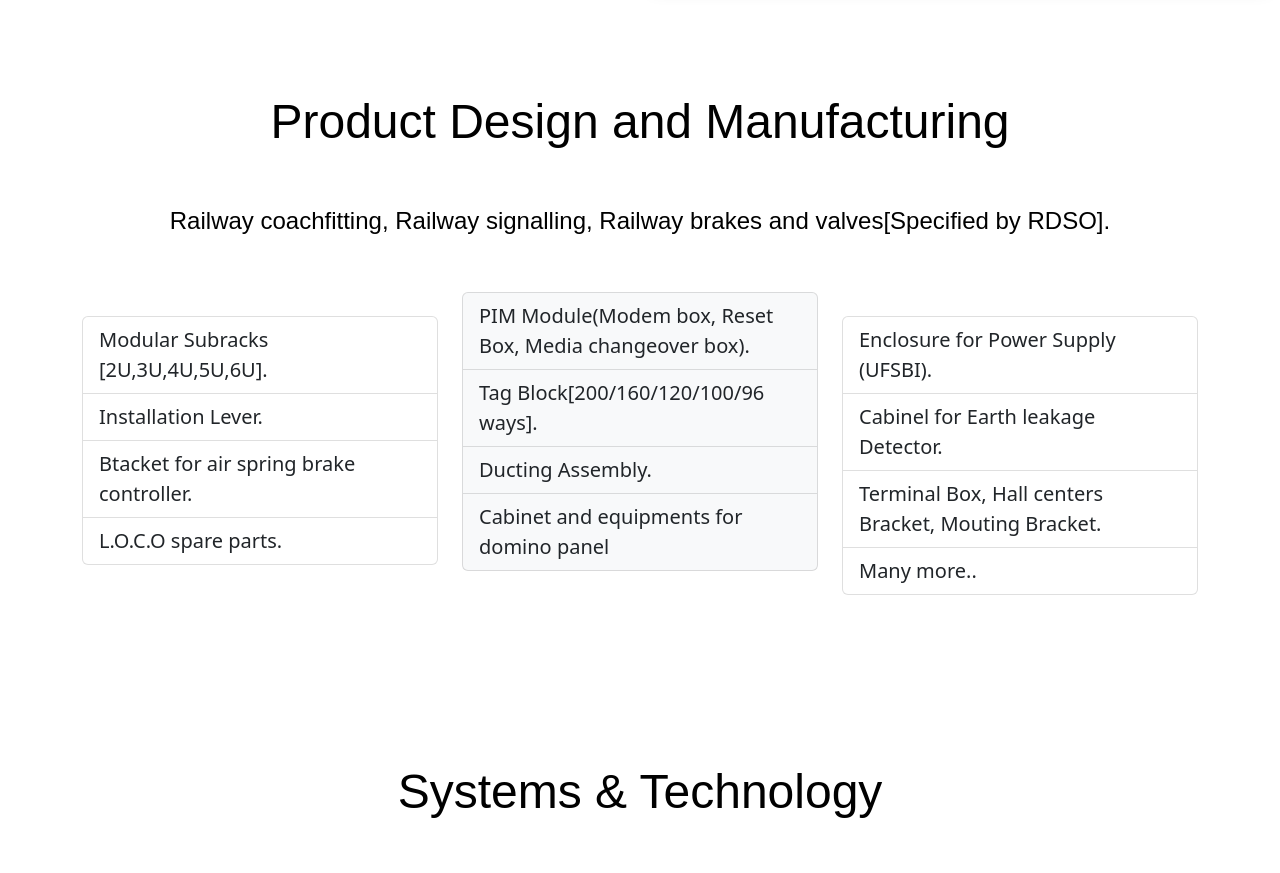
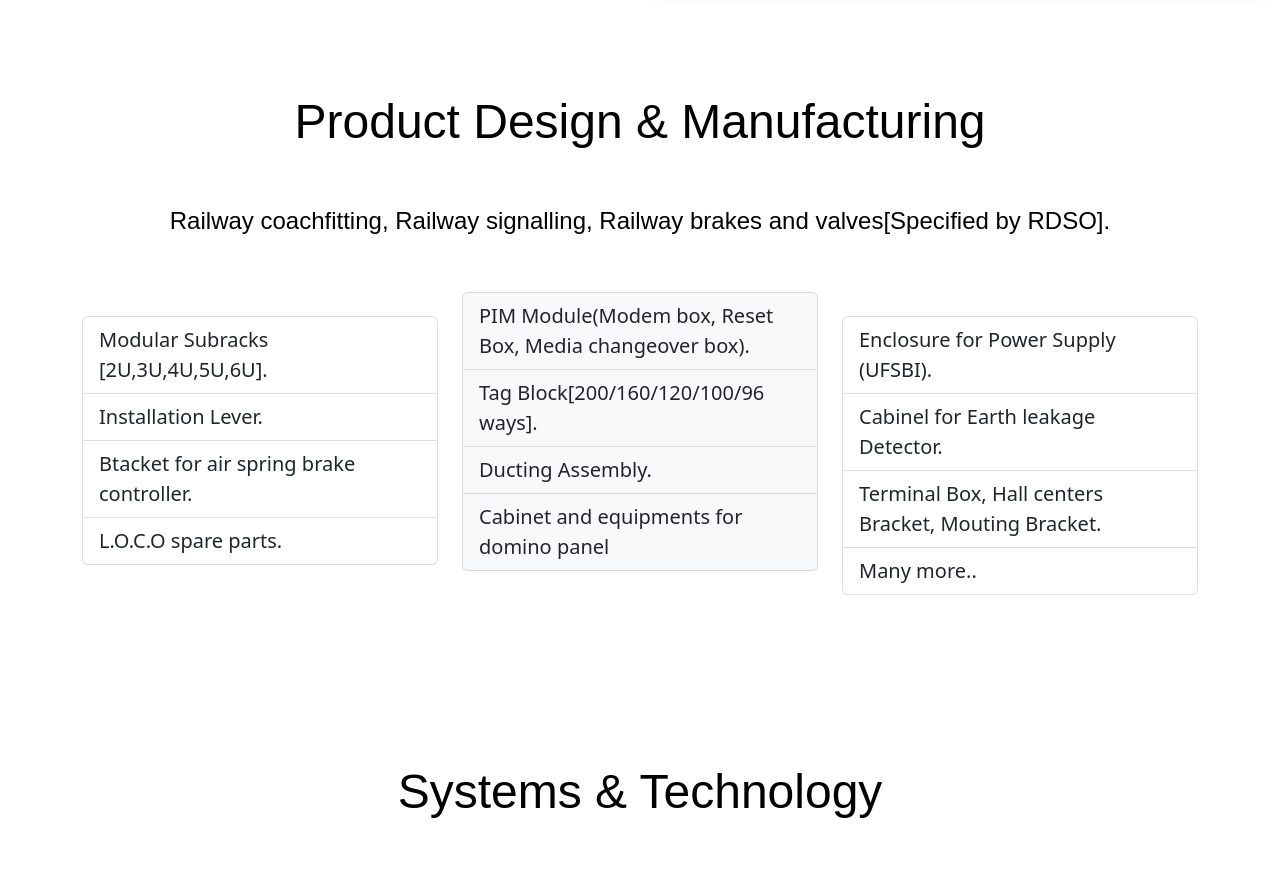
Before and after one commit to anupammo/apexengineeringchampahati, a plain HTML site: page index.html in a window 1280 px wide. Shown: the part 1719-2592 px from the top of the page. Drawn offline with nearby package versions, Linux system fonts and the light colour scheme; a web font is replaced by a local one.

Commit message:
010120231457pm

```diff
--- a/index.html
+++ b/index.html
@@ -220,7 +220,7 @@
         <div class="container my-5 py-5">
             <div class="row">
                 <div class="col-12">
-                    <h2 class="display-5 text-black text-center">Product Design and Manufacturing</h2>
+                    <h2 class="display-5 text-black text-center">Product Design & Manufacturing</h2>
                     <h3 class="text-black text-center h4 py-5">Railway coachfitting, Railway signalling, Railway brakes
                         and valves[Specified by RDSO].</h3>
                 </div>
```
